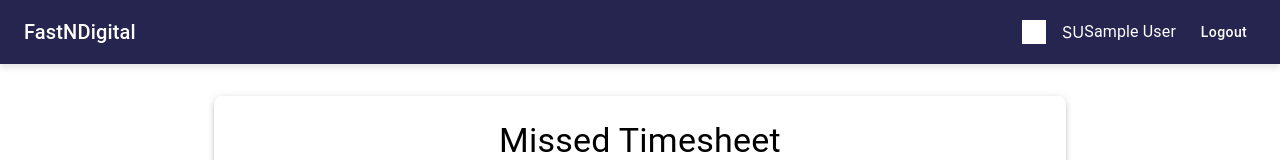
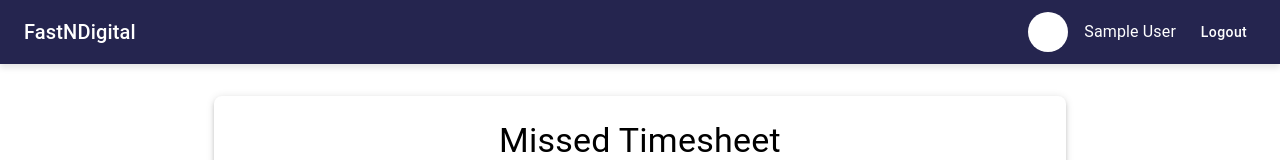
Before and after one commit to AdityaAP7/employee-timesheet-frontend, a React (Create React App) app: page /home in a window 1280 px wide. Shown: the top 160 px of the page. Built offline with nearby package versions, Linux system fonts and the light colour scheme; sample sign-in values are in the browser's storage.

Commit message:
Update Navbar.js

```diff
--- a/src/components/Navbar.js
+++ b/src/components/Navbar.js
@@ -9,7 +9,7 @@ import ManageAccountsIcon from '@mui/icons-material/ManageAccounts';
 import PersonAddIcon from '@mui/icons-material/PersonAdd';
 import ShareIcon from '@mui/icons-material/Share';
 import LogoutIcon from '@mui/icons-material/Logout';
-import { Box, Drawer, List, ListItem, ListItemIcon, ListItemText } from '@mui/material';
+import { Box, Drawer, List, ListItem, ListItemIcon, ListItemText, Avatar } from '@mui/material';
 import { useNavigate } from 'react-router-dom';
 import { AuthContext } from '../contexts/AuthContext';
 import AccountCircleIcon from '@mui/icons-material/AccountCircle';
@@ -112,9 +112,9 @@ const Navbar = () => {
           <Box sx={{ display: { xs: 'none', sm: 'flex' }, alignItems: 'center' }}>
             {isAuthenticated ? (
               <>
-                <AccountCircleIcon sx={{ bgcolor: '#FFFFFF', mr: 2 }}/>
+               <Avatar sx={{ bgcolor: '#FFFFFF', mr: 2 }}>
                   {user ? `${user.firstName[0]}${user.lastName[0]}` : ''}
-
+        </Avatar>
                 <Typography
                   variant="body1"
                   sx={{ color: '#FFFFFF', display: 'inline', mr: 2 }}
```
